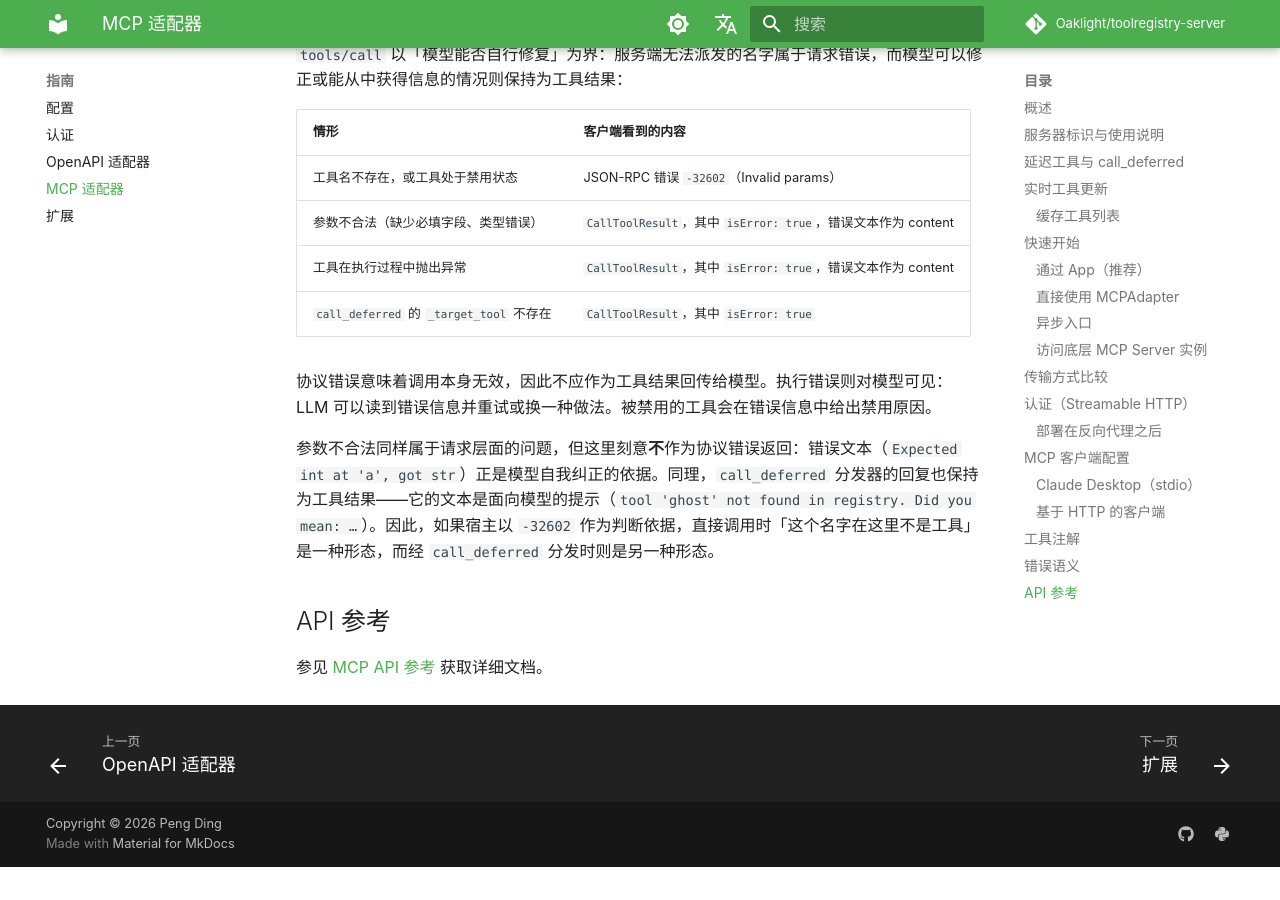
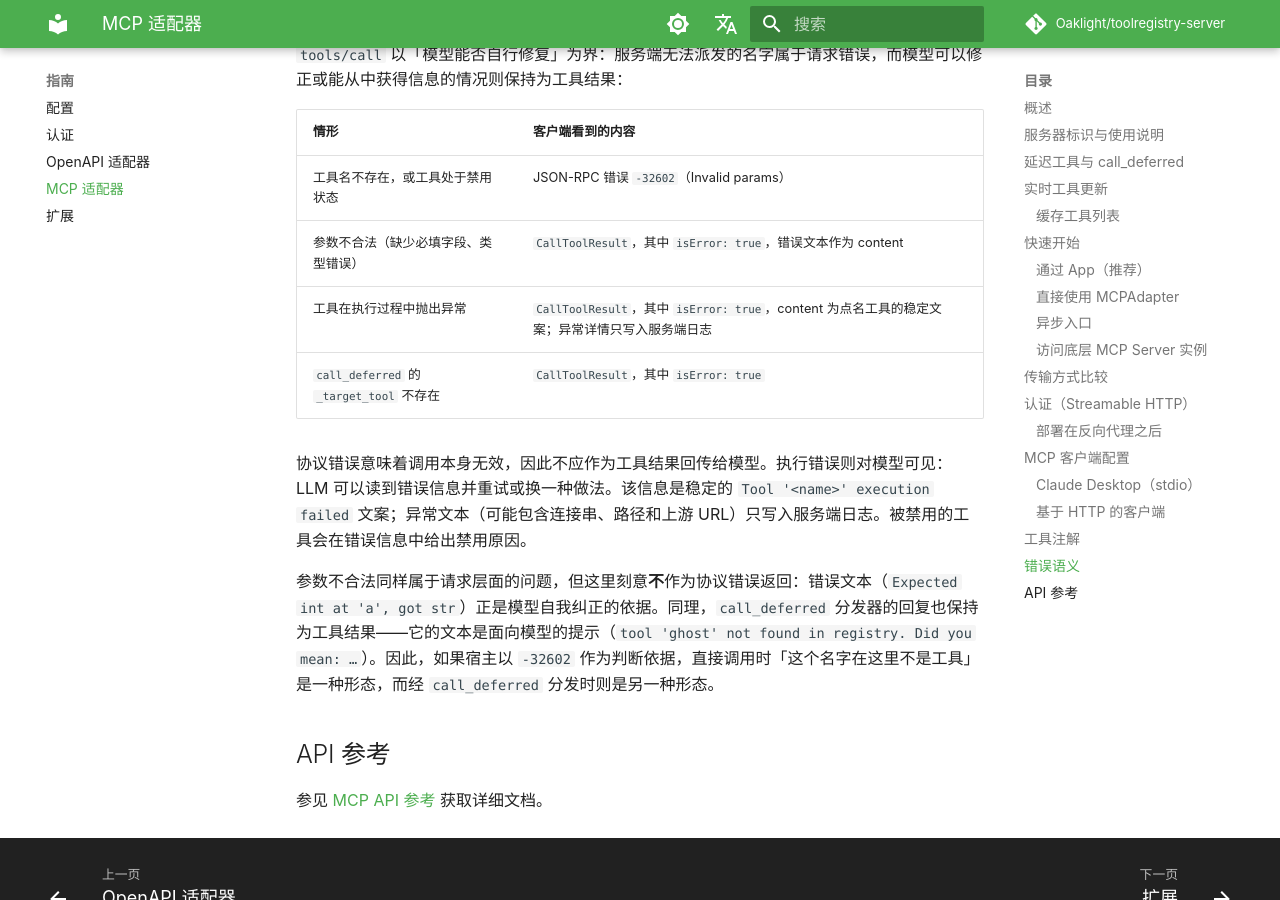
Before and after one commit to Oaklight/toolregistry-server, an MkDocs documentation site: the page built from docs/guides/mcp.md, in a window 1280 px wide and 900 px high, scrolled down 5553 px. Built offline with MkDocs 1.6.1 and Material for MkDocs 9.7.7, drawn with Linux system fonts in a browser that asks for light colours; some web fonts are replaced; comment, search, counter and statistics services are not loaded; before the commit the page ends 6420 px from its top, so only the background shows below that.

Commit message:
docs(mcp): 记录稳定的执行错误文案

```diff
--- a/docs/guides/mcp.md
+++ b/docs/guides/mcp.md
@@ -214,10 +214,10 @@ tool_metadata:
 |------|------------------|
 | 工具名不存在，或工具处于禁用状态 | JSON-RPC 错误 `-32602`（Invalid params） |
 | 参数不合法（缺少必填字段、类型错误） | `CallToolResult`，其中 `isError: true`，错误文本作为 content |
-| 工具在执行过程中抛出异常 | `CallToolResult`，其中 `isError: true`，错误文本作为 content |
+| 工具在执行过程中抛出异常 | `CallToolResult`，其中 `isError: true`，content 为点名工具的稳定文案；异常详情只写入服务端日志 |
 | `call_deferred` 的 `_target_tool` 不存在 | `CallToolResult`，其中 `isError: true` |
 
-协议错误意味着调用本身无效，因此不应作为工具结果回传给模型。执行错误则对模型可见：LLM 可以读到错误信息并重试或换一种做法。被禁用的工具会在错误信息中给出禁用原因。
+协议错误意味着调用本身无效，因此不应作为工具结果回传给模型。执行错误则对模型可见：LLM 可以读到错误信息并重试或换一种做法。该信息是稳定的 `Tool '<name>' execution failed` 文案；异常文本（可能包含连接串、路径和上游 URL）只写入服务端日志。被禁用的工具会在错误信息中给出禁用原因。
 
 参数不合法同样属于请求层面的问题，但这里刻意**不**作为协议错误返回：错误文本（`Expected int at 'a', got str`）正是模型自我纠正的依据。同理，`call_deferred` 分发器的回复也保持为工具结果——它的文本是面向模型的提示（`tool 'ghost' not found in registry. Did you mean: …`）。因此，如果宿主以 `-32602` 作为判断依据，直接调用时「这个名字在这里不是工具」是一种形态，而经 `call_deferred` 分发时则是另一种形态。
 
```
